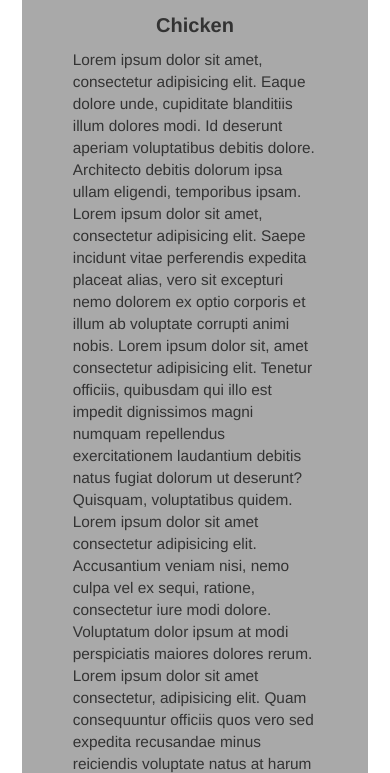
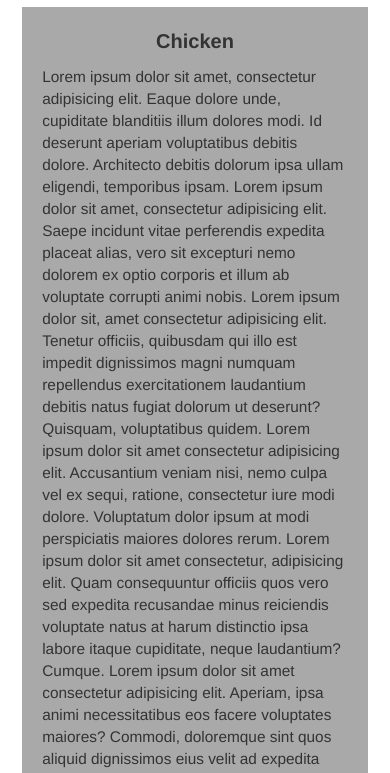
Before and after one commit to jcarlosblas/module3-solution, a plain HTML site: page index.html in a window 390 px wide. Shown: the part 169-942 px from the top of the page. Drawn offline with Linux system fonts and the light colour scheme.

Commit message:
05-08-2021

```diff
--- a/css/styles.css
+++ b/css/styles.css
@@ -14,11 +14,11 @@
 #nav-list a {
     background-color:aliceblue;
     text-align: center;
-    font-size: 1.3em;
+    font-size: 1.2em;
 }
 #nav-list hr{
     color: black;
-    margin:0;
+    margin: 0;
     height: 1px;
 }
 
@@ -26,13 +26,8 @@
     margin-left: 20px;
 }
 
-#main-content {
-    padding-top: 60px;
-}
-
 #main-content h1{
     text-align: center;
-    padding-top: 15px;
     padding-bottom: 15px;
 }
 
@@ -49,8 +44,20 @@
     margin-left: 2%;
     margin-right: 2%;
     font-size: 1.1em;
-    height: 1000px;
 }
+
+/********** Large devices only **********/
+@media (min-width: 1200px) {
+    #main-content section {
+        height: 1000px;
+    }
+  }
+
+  /********** Medium devices only **********/
+  @media (min-width: 992px) and (max-width: 1199px) {
+    #main-content section {
+        height: 1000px;
+    }
 
 /********** Extra small devices only **********/
 @media (max-width: 767px) {
--- a/index.html
+++ b/index.html
@@ -21,7 +21,7 @@
 <body>
 
     <header>
-        <nav id="header-nav" class="navbar navbar-default navbar-fixed-top">
+        <nav id="header-nav" class="navbar navbar-default">
             <div class="container-fluid">
                 <div class="navbar-header">
                     <h1 class="pull-left">Food, LLC</h1>
@@ -35,20 +35,17 @@
                 </div>
 
                 <div id="collapsable-nav" class="collapse navbar-collapse">
-                    <ul id="nav-list" class="nav navbar-nav navbar-right">
+                    <ul id="nav-list" class="nav navbar-nav navbar-right visible-xs">
                         <li>
-                            <a href="#" class="hidden-sm hidden-md hidden-lg">
-                                <br class="hidden-xs"> Chicken</a>
+                            <a href="#">Chicken</a>
                             <hr>
                         </li>
                         <li>
-                            <a href="#" class="hidden-sm hidden-md hidden-lg">
-                                <br class="hidden-xs"> Beef</a>
+                            <a href="#">Beef</a>
                             <hr>
                         </li>
                         <li>
-                            <a href="#" class="hidden-sm hidden-md hidden-lg">
-                                <br class="hidden-xs"> Sushi</a>
+                            <a href="#">Sushi</a>
                         </li>
                     </ul><!-- #nav-list -->
                 </div><!-- .collapse .navbar-collapse -->
@@ -62,20 +59,48 @@
         <section>
             <div>Chicken</div>
             <p>Lorem ipsum dolor sit amet, consectetur adipisicing elit. Eaque dolore unde, cupiditate blanditiis illum
-            dolores modi. Id deserunt aperiam voluptatibus debitis dolore. Architecto debitis dolorum ipsa ullam
-            eligendi, temporibus ipsam. Lorem ipsum dolor sit amet, consectetur adipisicing elit. Saepe incidunt vitae
-            perferendis expedita placeat alias, vero sit excepturi nemo dolorem ex optio corporis et illum ab voluptate
-            corrupti animi nobis. Lorem ipsum dolor sit, amet consectetur adipisicing elit. Tenetur officiis, quibusdam
-            qui illo est impedit dignissimos magni numquam repellendus exercitationem laudantium debitis natus fugiat
-            dolorum ut deserunt? Quisquam, voluptatibus quidem. Lorem ipsum dolor sit amet consectetur adipisicing elit.
-            Accusantium veniam nisi, nemo culpa vel ex sequi, ratione, consectetur iure modi dolore. Voluptatum dolor
-            ipsum at modi perspiciatis maiores dolores rerum. Lorem ipsum dolor sit amet consectetur, adipisicing elit.
-            Quam consequuntur officiis quos vero sed expedita recusandae minus reiciendis voluptate natus at harum
-            distinctio ipsa labore itaque cupiditate, neque laudantium? Cumque. Lorem ipsum dolor sit amet consectetur
-            adipisicing elit. Aperiam, ipsa animi necessitatibus eos facere voluptates maiores? Commodi, doloremque sint
-            quos aliquid dignissimos eius velit ad expedita perspiciatis? Dolores, nihil unde! Lorem ipsum dolor sit
-            amet consectetur adipisicing elit. Facere consequuntur aspernatur placeat, enim atque distinctio, nisi illum
-            at iure qui omnis adipisci ipsa quaerat perspiciatis tenetur dolore nemo temporibus officia.
+                dolores modi. Id deserunt aperiam voluptatibus debitis dolore. Architecto debitis dolorum ipsa ullam
+                eligendi, temporibus ipsam. Lorem ipsum dolor sit amet, consectetur adipisicing elit. Saepe incidunt
+                vitae
+                perferendis expedita placeat alias, vero sit excepturi nemo dolorem ex optio corporis et illum ab
+                voluptate
+                corrupti animi nobis. Lorem ipsum dolor sit, amet consectetur adipisicing elit. Tenetur officiis,
+                quibusdam
+                qui illo est impedit dignissimos magni numquam repellendus exercitationem laudantium debitis natus
+                fugiat
+                dolorum ut deserunt? Quisquam, voluptatibus quidem. Lorem ipsum dolor sit amet consectetur adipisicing
+                elit.
+                Accusantium veniam nisi, nemo culpa vel ex sequi, ratione, consectetur iure modi dolore. Voluptatum
+                dolor
+                ipsum at modi perspiciatis maiores dolores rerum. Lorem ipsum dolor sit amet consectetur, adipisicing
+                elit.
+                Quam consequuntur officiis quos vero sed expedita recusandae minus reiciendis voluptate natus at harum
+                distinctio ipsa labore itaque cupiditate, neque laudantium? Cumque. Lorem ipsum dolor sit amet
+                consectetur
+                adipisicing elit. Aperiam, ipsa animi necessitatibus eos facere voluptates maiores? Commodi, doloremque
+                sint
+                quos aliquid dignissimos eius velit ad expedita perspiciatis? Dolores, nihil unde! Lorem ipsum dolor sit
+                amet consectetur adipisicing elit. Facere consequuntur aspernatur placeat, enim atque distinctio, nisi
+                illum
+                at iure qui omnis adipisci ipsa quaerat perspiciatis tenetur dolore nemo temporibus officia.
+                Lorem ipsum dolor sit amet consectetur, adipisicing elit. Fugiat excepturi sit similique optio atque
+                libero ullam quod qui. Eligendi nesciunt fugiat hic, porro consequatur molestias excepturi eius corrupti
+                consectetur saepe.
+                Lorem, ipsum dolor sit amet consectetur adipisicing elit. Itaque qui quis accusantium modi ut hic nisi
+                placeat vel. Quidem omnis porro maxime quisquam inventore magni cumque reprehenderit, neque totam
+                minima!
+                Lorem ipsum dolor sit amet consectetur adipisicing elit. Accusamus eius recusandae expedita quo tempore.
+                Aspernatur, dolor voluptas. Error, illo dignissimos ex qui dolorem, voluptates eius ab, earum pariatur
+                commodi nesciunt!
+                Lorem ipsum dolor sit amet consectetur adipisicing elit. Incidunt, facere nostrum labore maxime quidem
+                sit quaerat temporibus, quae molestiae, culpa commodi impedit provident molestias libero dolores!
+                Deleniti dicta atque modi?
+                Lorem ipsum dolor sit amet consectetur, adipisicing elit. Ipsam, quis? Dolor voluptatum nostrum impedit
+                odit quas reiciendis repellat corrupti nulla architecto sequi! Repellendus voluptates quisquam dolorum
+                hic ut quae molestiae.
+                Lorem ipsum dolor sit amet consectetur adipisicing elit. Nam non perspiciatis magni quod, libero
+                consequatur adipisci sint odio hic natus recusandae doloribus iusto placeat nostrum blanditiis! Soluta
+                sed sapiente illum.
             </p>
         </section>
 
```
